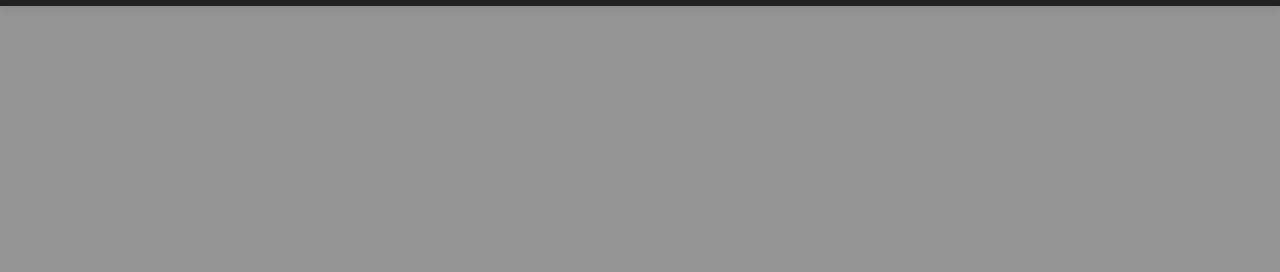
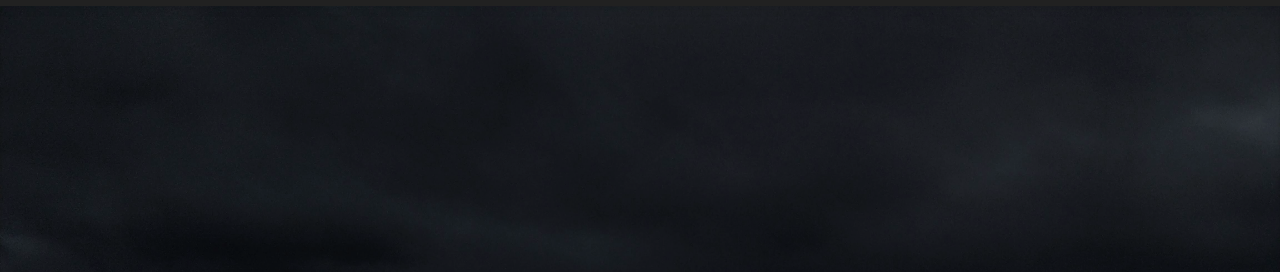
Before and after one commit to tipgabrielTV/meltrancasbh, a plain HTML site: page index.html in a window 1280 px wide. Shown: the part 70-342 px from the top of the page. Drawn offline with Linux system fonts and the light colour scheme.

Commit message:
Update style.css

```diff
--- a/style.css
+++ b/style.css
@@ -166,7 +166,7 @@ nav {
 
 /* Hero Section */
 .hero-section {
-    background: url('trancas.jpeg') no-repeat center center/cover; /* Substitua pela imagem do header */
+    background: url('bh.jpg') no-repeat center center/cover; /* Substitua pela imagem do header */
     color: var(--white);
     text-align: center;
     padding: 150px 20px;
```
